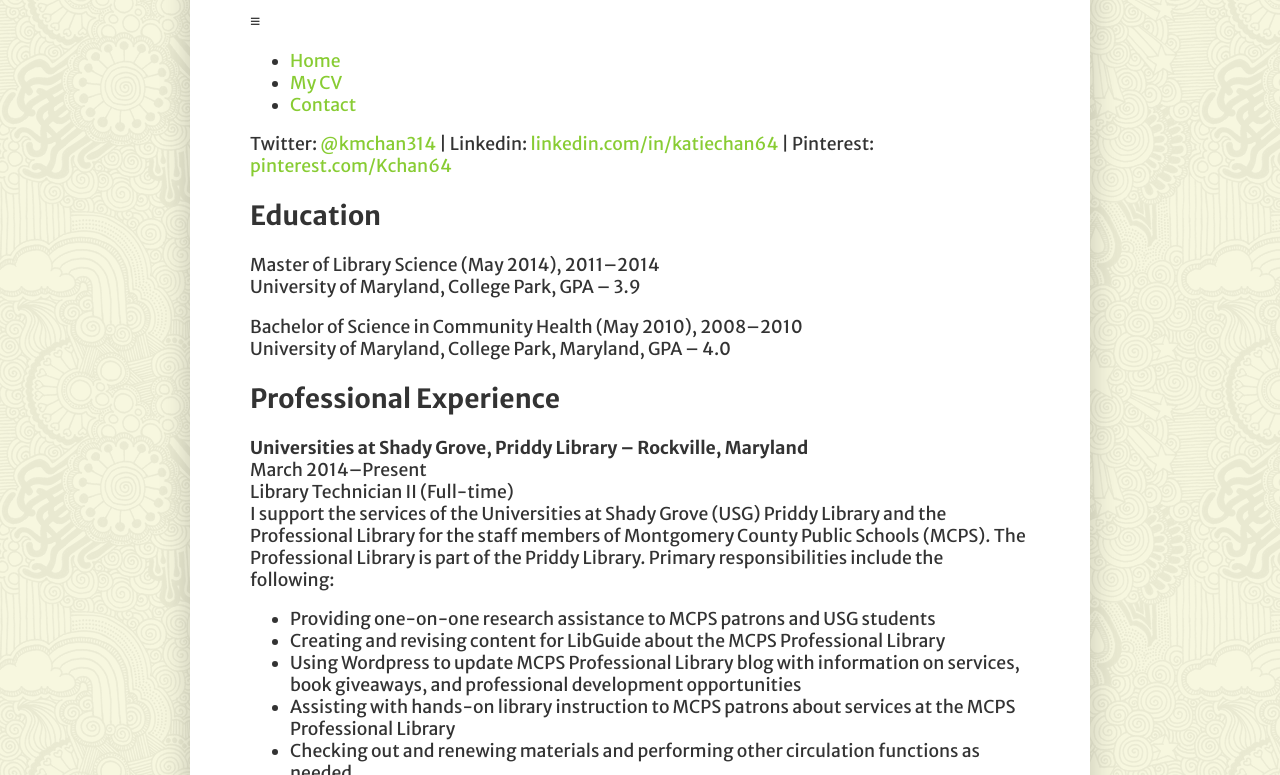
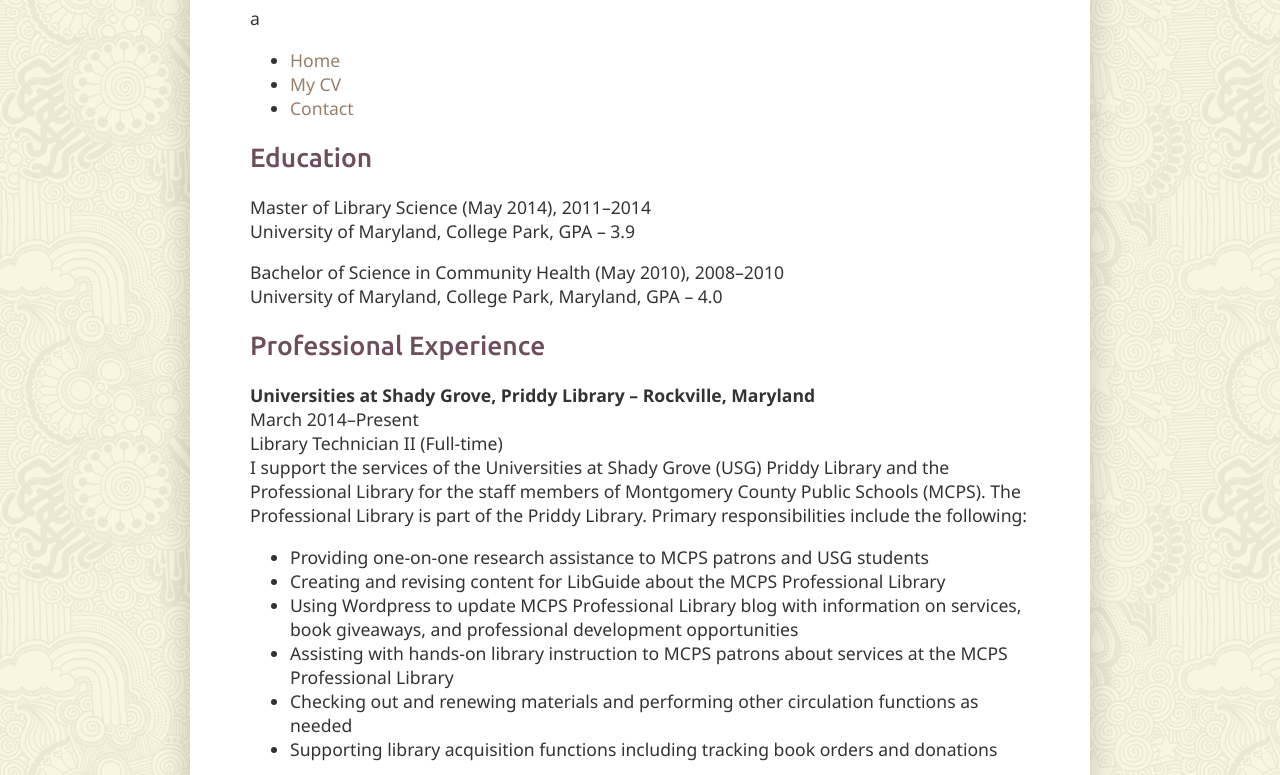
Before and after one commit to kmchan314/CV, a plain HTML site: page cv.html in a window 1280 px wide. Shown: the part 182-957 px from the top of the page. Drawn offline with Linux system fonts and the light colour scheme.

Commit message:
changed fonts for headings added colors for links etc

```diff
--- a/cv.html
+++ b/cv.html
@@ -10,7 +10,7 @@
     <!-- Telling the computer what encoding system we are using -->
     <title>My CV</title>
     <!-- Title of the website-->
-	<link href='http://fonts.googleapis.com/css?family=Merriweather+Sans:400,700,400italic' rel='stylesheet' type='text/css'>
+    <link href='http://fonts.googleapis.com/css?family=Ubuntu:500,700' rel='stylesheet' type='text/css' />
     <link rel="stylesheet" type="text/css" href="style.css" />
     <!-- link to style sheet. We can link to javascript files in a similar way -->
   </head>
@@ -18,20 +18,21 @@
     <!-- This opens the main body of the web page. Information inside the body tags is displayed -->
     <header>
       <h1>Katie Chan</h1>
-	  <nav >
-	  <label for="show-menu" id="menu">&equiv;</label>
-	  <input type="checkbox" id="show-menu" role="button">
+      <nav>
+      <label for="show-menu" id="menu">a</label>
+      <input type="checkbox" id="show-menu" role="button" />
       <ul class="navig">
-		  <li><a href="index.html">Home</a></li>
-		  <li><a href="cv.html">My CV</a></li>
-		  <li><a href="#">Contact</a></li>
-	  </ul>
-	 </nav>
+        <li>
+          <a href="index.html">Home</a>
+        </li>
+        <li>
+          <a href="cv.html">My CV</a>
+        </li>
+        <li>
+          <a href="contact.html">Contact</a>
+        </li>
+      </ul></nav>
     </header>
-      <p>Twitter:
-      <a href="https://twitter.com/kmchan64">@kmchan314</a> | Linkedin:
-      <a href="http://www.linkedin.com/in/katiechan64/">linkedin.com/in/katiechan64</a> | Pinterest:
-      <a href="http://www.pinterest.com/Kchan64/">pinterest.com/Kchan64</a></p>
     <h2>Education</h2>
     <p>Master of Library Science (May 2014), 2011–2014
     <br />University of Maryland, College Park, GPA – 3.9</p>
@@ -42,8 +43,8 @@
     <strong>Universities at Shady Grove, Priddy Library – Rockville, Maryland</strong>
     <br />March 2014–Present
     <br />Library Technician II (Full-time)
-      <br />I support the services of the Universities at Shady Grove (USG) Priddy Library and the Professional Library for the
-      staff members of Montgomery County Public Schools (MCPS). The Professional Library is part of the Priddy Library. Primary
+    <br />I support the services of the Universities at Shady Grove (USG) Priddy Library and the Professional Library for the staff
+    members of Montgomery County Public Schools (MCPS). The Professional Library is part of the Priddy Library. Primary
     responsibilities include the following:</p>
     <ul>
       <li>Providing one-on-one research assistance to MCPS patrons and USG students</li>
@@ -79,8 +80,8 @@
     <br />The Learning Resource Center is the library serving uniformed service professionals attending the Uniformed Services
     University of the Health Sciences. Primary responsibilities were the following:</p>
     <ul>
-        <li>Created and organized a textbook study corner for over 170 new medical students • Revised medical student portal
-        pages using Drupal</li>
+      <li>Created and organized a textbook study corner for over 170 new medical students • Revised medical student portal pages
+      using Drupal</li>
       <li>Designed a display board with electronic disaster health information for medical and nursing students</li>
       <li>Led a staff workshop on apps for personal emergency preparedness</li>
       <li>Developed a brief instructional video on basic search techniques for the Learning Resource Center website for nursing,
@@ -96,15 +97,15 @@
     <ul>
       <li>Supported expansion and maintenance FASDCenter.SAMHSA.gov website using HTML, CSS, and C#</li>
       <li>Created and optimized 508 compliant PDF documents for the website</li>
-        <li>Conducted searches of PubMed and used Google Alerts to collect new materials for searchable database for social
-        workers, physicians, and public health professionals</li>
+      <li>Conducted searches of PubMed and used Google Alerts to collect new materials for searchable database for social workers,
+      physicians, and public health professionals</li>
       <li style="list-style: none">Wrote and cataloged new records for relevant research articles, news items, and educational
       materials for searchable database</li>
       <li>Worked alongside Northrop Grumman editors to develop new and updated content for pages on FASD website</li>
       <li>Contributed to a literature review for a Treatment Improvement Protocol on FASD prevention and provided other research
       and writing support for educational materials and publications</li>
-        <li>Facilitated and coordinated National Association for FASD State Coordinators (NAFSC) quarterly teleconferences and
-        annual in-person meeting including material and agenda development</li>
+      <li>Facilitated and coordinated National Association for FASD State Coordinators (NAFSC) quarterly teleconferences and annual
+      in-person meeting including material and agenda development</li>
       <li>Provided on-site logistics support for 2-day annual conference with over 250 attendees</li>
       <li>Investigated and analyzed FASD prevention and treatment programs in American Indian, Alaska Native, and Native Hawaiian
       communities and created a report summarizing findings for delivery to client</li>
@@ -149,35 +150,30 @@
     <strong>Community service trip to El Salvador</strong>
     <br />January 2009</p>
     <ul>
-        <li>Lived in rural village for two weeks with 15 students and assisted with organization of books in a community
-        library</li>
+      <li>Lived in rural village for two weeks with 15 students and assisted with organization of books in a community library</li>
       <li>Helped conduct census of village with basic information about residents and data recorded</li>
     </ul>
     <!-- And close the html document. -->
     <h2>Posters</h2>
-
     <p>Peacock, J. Champ-Blackwell, S., Plumer, A., Publicker, S., &amp; Chan, K. (2014, May).
     <strong>
       <i>Internal Engineering: Erecting a New Media Infrastructure from the Ground Up</i>
-      </strong> . Poster presented at the Medical Library Association Annual Meeting and Exhibition, Chicago, IL. <a href="http://katiechan2.files.wordpress.com/2014/06/social-media-poster-mla-2014_022814.pdf" target="_blank">View the
-        poster</a> (PDF).
-       </p>
-
+    </strong> . Poster presented at the Medical Library Association Annual Meeting and Exhibition, Chicago, IL.
+    <a href="http://katiechan2.files.wordpress.com/2014/06/social-media-poster-mla-2014_022814.pdf" target="_blank">View the
+    poster</a> (PDF).</p>
     <p>Chan, K. &amp; St. Jean, B. (2013, November).
     <em>
-        <strong>Taking the HINTS about Health: An Analysis of the Health Information Behavior of a Sample of the U.S.
-        Public</strong>
-      </em>. Poster presented at the 76th Annual Meeting of the Association for Information Science and Technology, Montreal,
-      Quebec, Canada. <a href="http://katiechan2.files.wordpress.com/2013/10/chanstjeanposter_10202013_final.pdf">View the poster</a> (PDF).
+      <strong>Taking the HINTS about Health: An Analysis of the Health Information Behavior of a Sample of the U.S. Public</strong>
+    </em> . Poster presented at the 76th Annual Meeting of the Association for Information Science and Technology, Montreal,
+    Quebec, Canada.
+    <a href="http://katiechan2.files.wordpress.com/2013/10/chanstjeanposter_10202013_final.pdf">View the poster</a> (PDF).
     <a href="http://katiechan2.files.wordpress.com/2014/03/asist_postersubmission_2013_chanstjean_final.pdf">View the poster
-        proposal</a> (PDF).
-        </p>
-
+    proposal</a> (PDF).</p>
     <p>Chan, K. &amp; Atkinson, N. L. (2010, April).
     <strong>
       <em>Attitudes and Beliefs about Hookah Smoking of Students at University of Maryland</em>
-      </strong> . Poster presented at the Johns Hopkins Undergraduate Conference in Public Health, Baltimore, MD. <a href="http://katiechan2.files.wordpress.com/2013/10/chank_hookahresearchposter.pdf">View the Poster</a>
-        (PDF).</p>
+    </strong> . Poster presented at the Johns Hopkins Undergraduate Conference in Public Health, Baltimore, MD.
+    <a href="http://katiechan2.files.wordpress.com/2013/10/chank_hookahresearchposter.pdf">View the Poster</a> (PDF).</p>
     <h2>Awards</h2>
     <ul>
       <li>
@@ -203,6 +199,5 @@
         <strong>Montgomery College Renaissance Scholars Program, 2006-2008</strong>
       </a> – an honors program for ambitious and motivated students at Montgomery College.</li>
     </ul>
-    </header>
   </body>
 </html>
--- a/style.css
+++ b/style.css
@@ -10,7 +10,7 @@ html {
 	}
 
 body {
-	font-family: 'Merriweather Sans', sans-serif;
+	font-family: 'Segoe UI', Optima, sans-serif;
 	color: #333333;
 	width: 90%;
 	background-color: #ffffff;
@@ -20,23 +20,25 @@ body {
 	-moz-box-shadow: 0 0 30px rgba(0,0,0,.2);
 	-webkit-box-shadow: 0 0 30px rgba(0,0,0,.2);
 	}
+strong {
+	font-weight:700;
+	}
 
 a:link {
-	color:#88cc33;
+	color:#997E6A;
 	text-decoration:none;
 }
 a:visited{
-	color: #999999;
+	color: #aa8c76;
 	}
 a:hover{
-	color: #3388cc;
+	color: #a25151;
 }
 a:focus{
-	background-color:yellow;
-	color: #3388cc;
+	color: #6D175C;
 }
 a:active{
-	color:#3388c0;
+	color:#aa8c76;
 }
 
 img {
@@ -62,11 +64,17 @@ img {
 	float:right;
 }
 
-
-/* h1, h2, h3 {
-	font-family: Helvetica, arial, sans-serif;
-	} */
-
+/* Headers */
+h1, h2, h3 {
+	font-family: 'Ubuntu', sans-serif;
+	color: #6d4e5c;
+	}
+h1 {
+	font-weight: 700;
+	}
+h2, h3 {
+	font-weight: 400;
+	}
 
 /* MENU STYLING  */
 /*Strip the ul of padding and list styling*/
```
Also changed, not shown: contact.html (+7 -2 lines), index.html (+2 -2 lines). Lines whose indentation alone changed are shown as unchanged.
